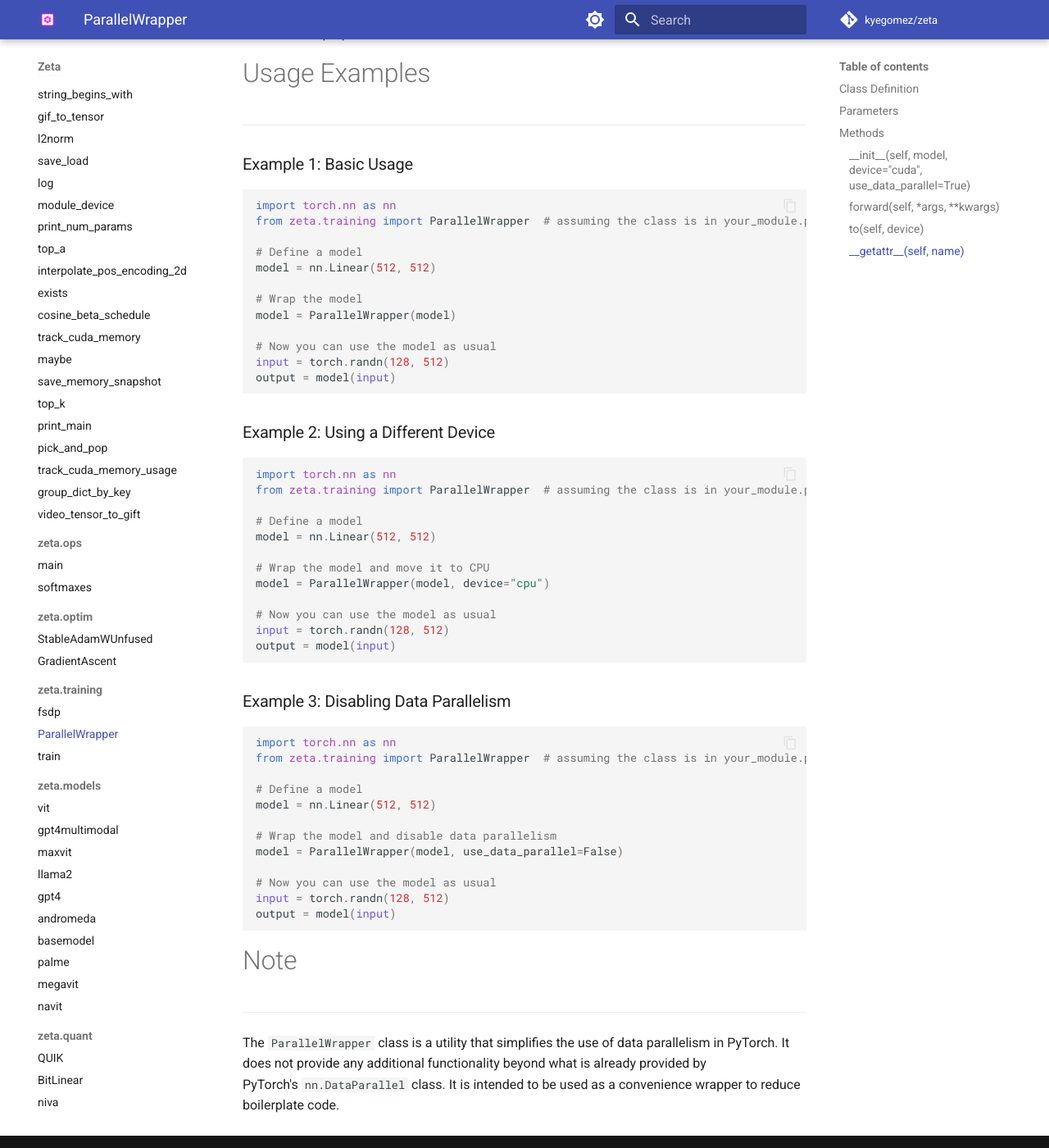
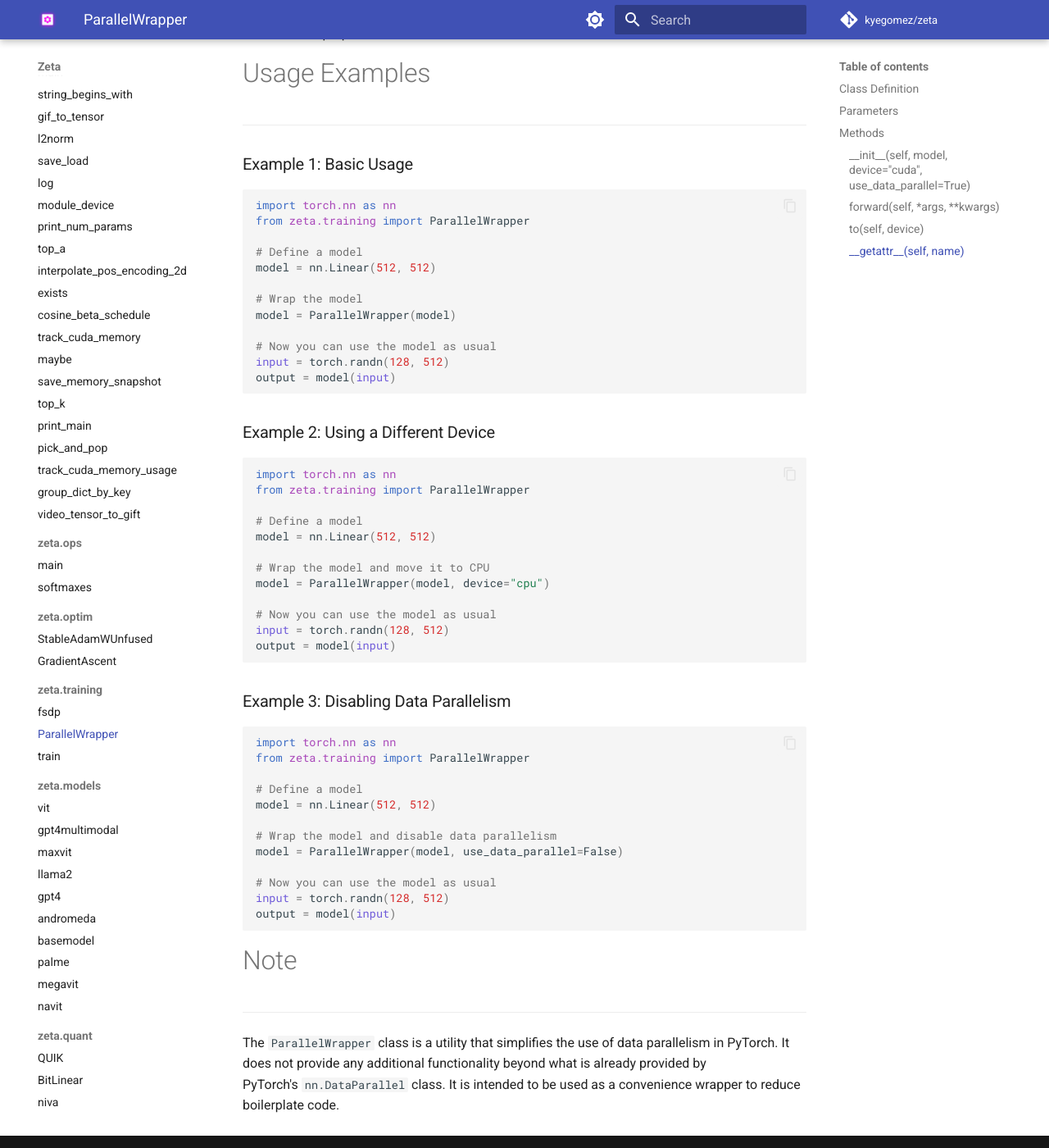
Before and after one commit to kyegomez/zeta, an MkDocs documentation site: the page built from docs/zeta/training/parallel_wrapper.md, in a window 1280 px wide and 1400 px high, scrolled down 1752 px. Shown: the whole window at 82% size. Built offline with MkDocs 1.6.1 and Material for MkDocs 9.7.7, drawn with Linux system fonts in a browser that asks for light colours; comment, search, counter and statistics services are not loaded.

Commit message:
[DOCS][FIXES +++ ]

````diff
--- a/docs/zeta/training/parallel_wrapper.md
+++ b/docs/zeta/training/parallel_wrapper.md
@@ -56,7 +56,7 @@
 
 ```python
 import torch.nn as nn
-from zeta.training import ParallelWrapper  # assuming the class is in your_module.py
+from zeta.training import ParallelWrapper
 
 # Define a model
 model = nn.Linear(512, 512)
@@ -74,7 +74,7 @@
 
 ```python
 import torch.nn as nn
-from zeta.training import ParallelWrapper  # assuming the class is in your_module.py
+from zeta.training import ParallelWrapper
 
 # Define a model
 model = nn.Linear(512, 512)
@@ -92,7 +92,7 @@
 
 ```python
 import torch.nn as nn
-from zeta.training import ParallelWrapper  # assuming the class is in your_module.py
+from zeta.training import ParallelWrapper
 
 # Define a model
 model = nn.Linear(512, 512)
````
Also changed, not shown: docs/zeta/nn/modules/simple_feedback.md (+0 -4 lines), docs/zeta/structs/encoderdecoder.md (+1 -1 lines), 8 other files.
